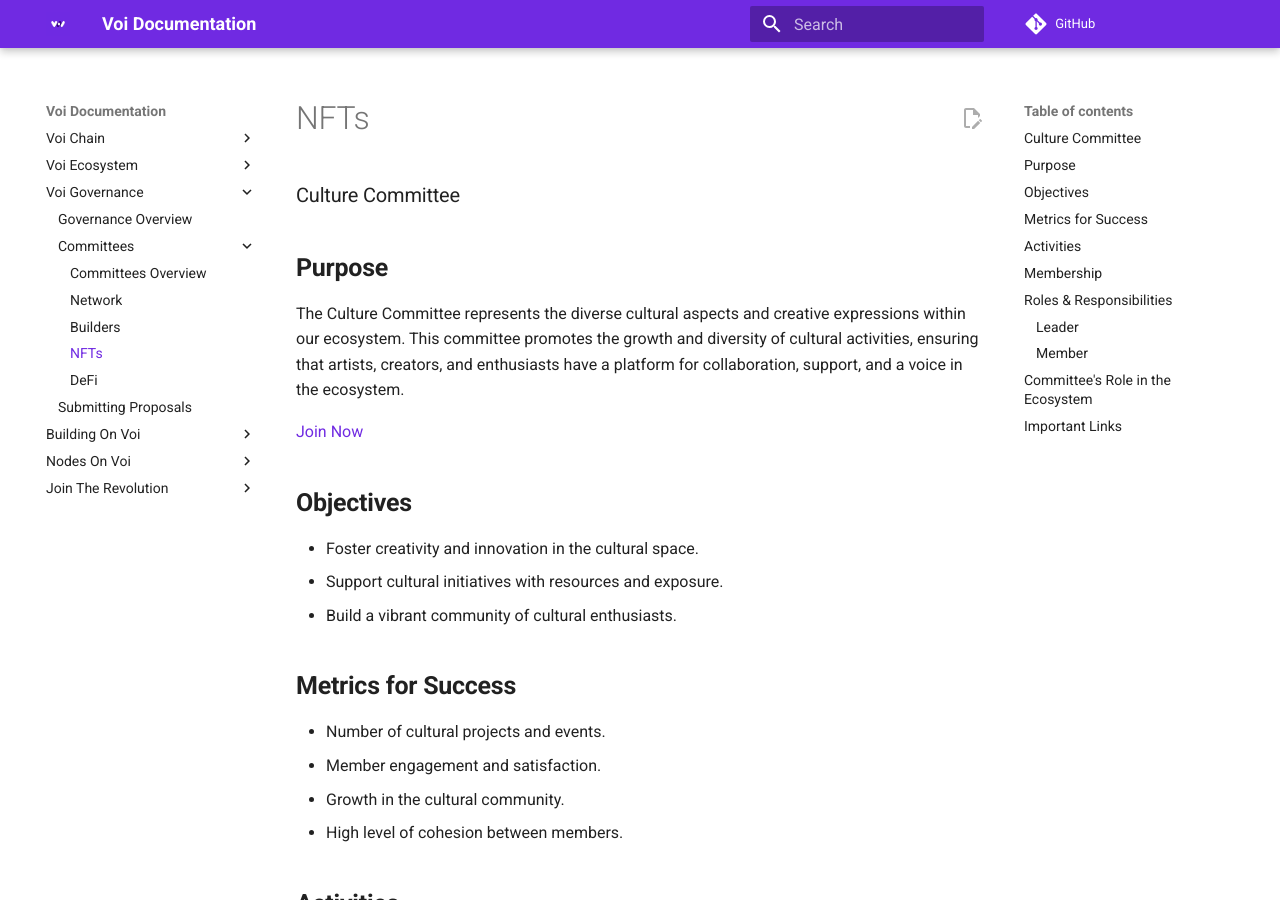
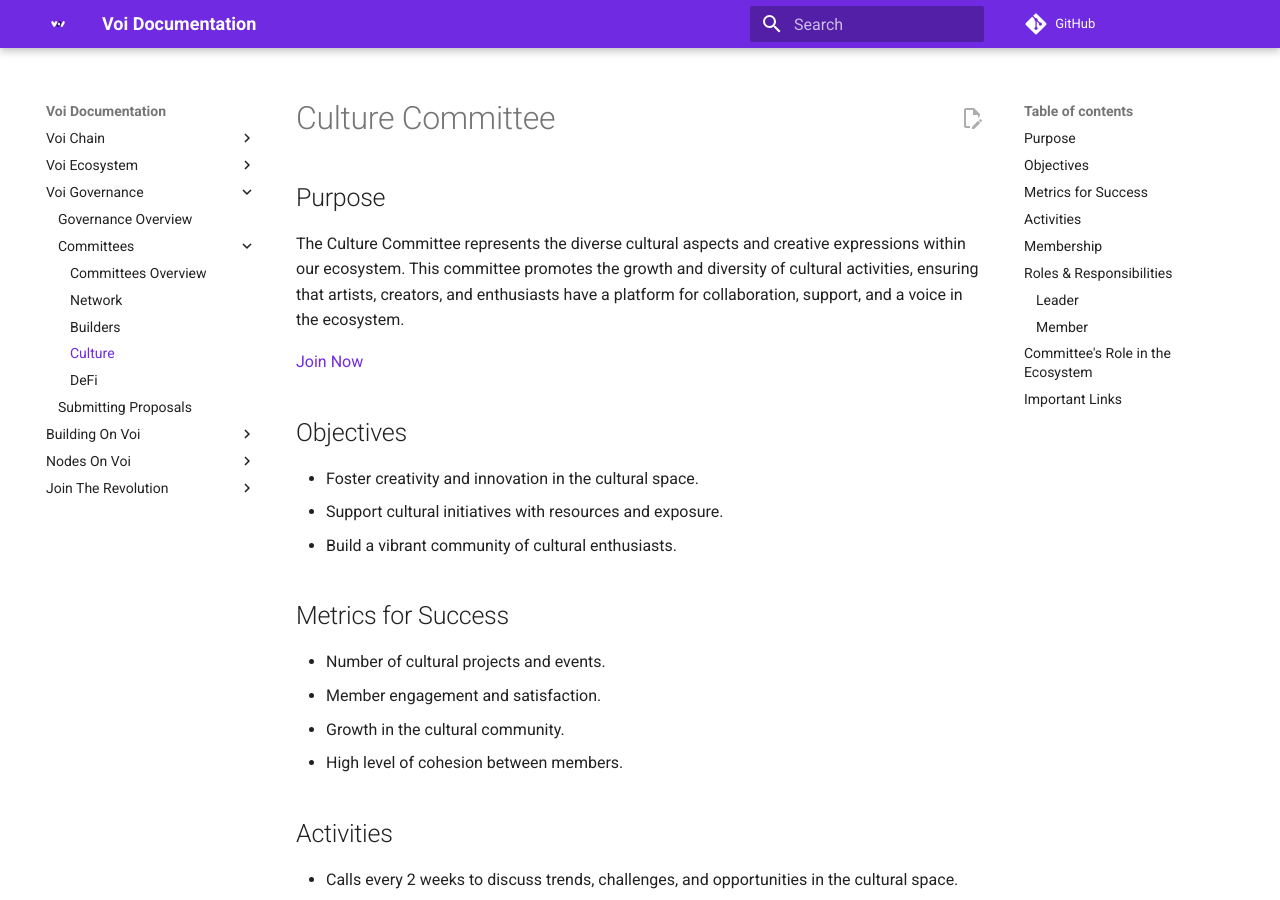
Before and after one commit to VoiNetwork/learn-more, an MkDocs documentation site: the page built from docs/governance/committees/nfts.md, in a window 1280 px wide and 900 px high. Built offline with MkDocs 1.6.1 and Material for MkDocs 9.7.7, drawn with Linux system fonts in a browser that asks for light colours; plug-ins that fetch from the network failed and are left out; comment, search, counter and statistics services are not loaded.

Commit message:
Copy changes

```diff
--- a/docs/governance/committees/nfts.md
+++ b/docs/governance/committees/nfts.md
@@ -1,31 +1,31 @@
-### Culture Committee
+# Culture Committee
 
-## **Purpose**
+## Purpose
 
 The Culture Committee represents the diverse cultural aspects and creative expressions within our ecosystem. This committee promotes the growth and diversity of cultural activities, ensuring that artists, creators, and enthusiasts have a platform for collaboration, support, and a voice in the ecosystem.
 
 [Join Now](https://forms.gle/vDt1sgkrm671Uc9q6)
 
-## **Objectives**
+## Objectives
 
 - Foster creativity and innovation in the cultural space.
 - Support cultural initiatives with resources and exposure.
 - Build a vibrant community of cultural enthusiasts.
 
-## **Metrics for Success**
+## Metrics for Success
 
 - Number of cultural projects and events.
 - Member engagement and satisfaction.
 - Growth in the cultural community.
 - High level of cohesion between members.
 
-## **Activities**
+## Activities
 
 - Calls every 2 weeks to discuss trends, challenges, and opportunities in the cultural space.
 - Mailing list for continuous engagement and sharing of relevant updates.
 - Organization of events, exhibitions, and collaborations.
 
-## **Membership**
+## Membership
 
 Open to artists, creators, cultural enthusiasts, and anyone interested in promoting cultural activities.
 
@@ -33,27 +33,27 @@
 
 You can access resources related to the committee [here](https://drive.google.com/drive/folders/1eFE60Oy9WwurGwRj5WAvdKazzsF86evh?usp=drive_link). You will need to be part of the committee to access this.
 
-## **Roles & Responsibilities**
+## Roles & Responsibilities
 
-### **Leader**
+### Leader
 
 - Organize meetings, set agendas, facilitate discussions, and represent the committee.
 - Act as a liaison between the cultural community and the governance council.
 - Establish a decision-making process in conjunction with members so that votes can occur when necessary.
 - Gather feedback from members and the community as a whole.
 
-### **Member**
+### Member
 
 - Attend meetings and be actively involved in the community on Discord and Twitter.
 - Participate in discussions, provide feedback, and contribute to initiatives.
 
-## **Committee's Role in the Ecosystem**
+## Committee's Role in the Ecosystem
 
 - Promote and support cultural activities and events.
 - Foster collaboration and innovation within the cultural space.
 - Ensure that the interests and concerns of the cultural community are represented.
 
-## **Important Links**
+## Important Links
 
 - [Registration Form](https://forms.gle/vDt1sgkrm671Uc9q6)
 - [Resources](https://drive.google.com/drive/folders/1eFE60Oy9WwurGwRj5WAvdKazzsF86evh?usp=sharing)
--- a/mkdocs.yml
+++ b/mkdocs.yml
@@ -125,7 +125,7 @@
           - Committees Overview: governance/committees/overview.md
           - Network: governance/committees/network.md
           - Builders: governance/committees/builders.md
-          - NFTs: governance/committees/nfts.md
+          - Culture: governance/committees/nfts.md
           - DeFi: governance/committees/defi.md
       - Submitting Proposals: governance/submitting-proposals.md
   - Building On Voi:
```
